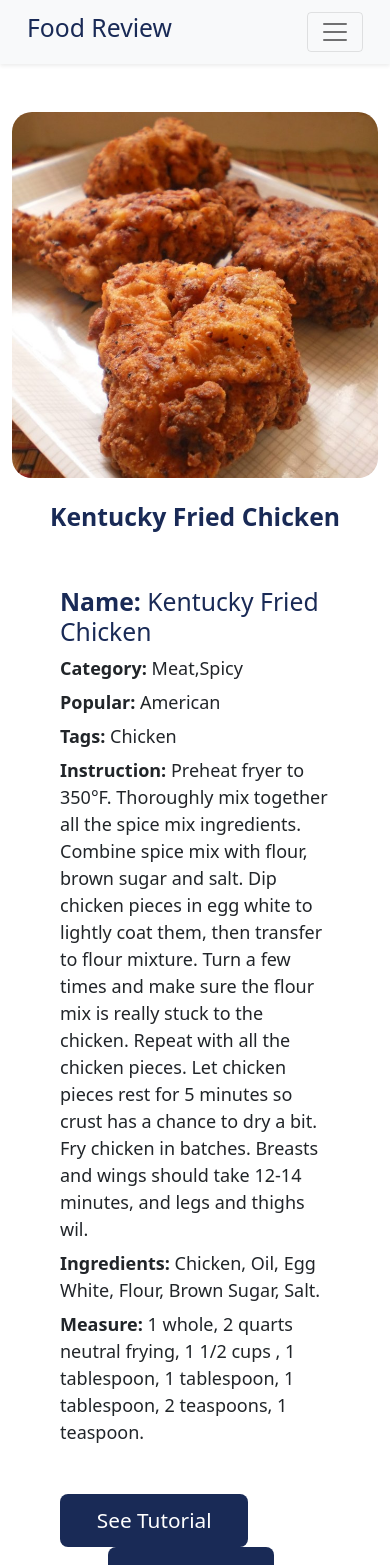
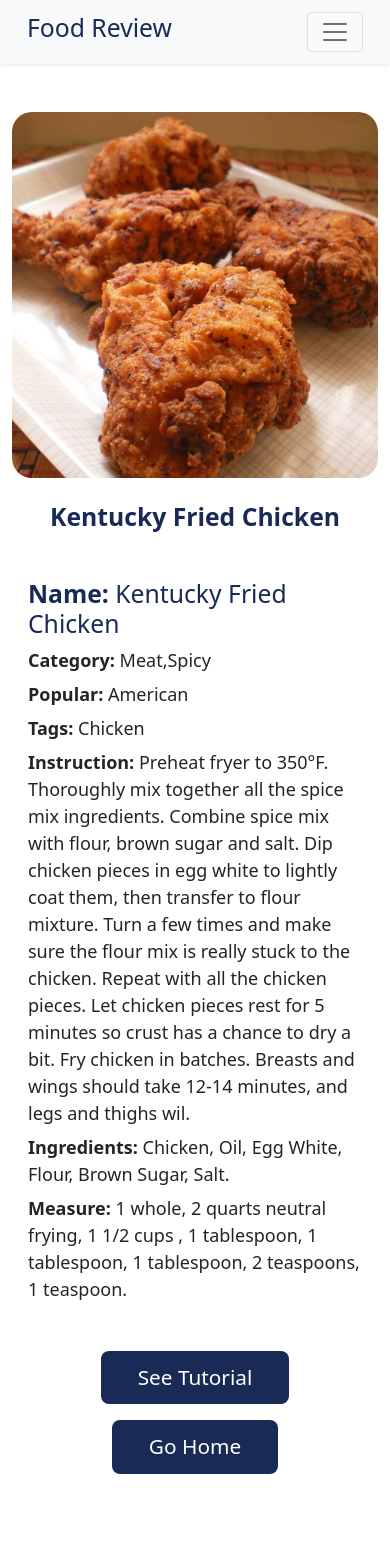
Before and after one commit to ImRanKhan81m/Food-Review-A09, a React (Create React App) app: page /about in a window 390 px wide. Shown: the top 1565 px of the page. After the commit the page ends 1490 px from the top, so only its background shows below. Built offline with nearby package versions, Linux system fonts and the light colour scheme; the HTML template or start-up script is replaced by a standard one.

Commit message:
blog and about page responsive done

```diff
--- a/src/Components/About/About.js
+++ b/src/Components/About/About.js
@@ -17,7 +17,7 @@
                         </div>
                     </Col>
                     <Col lg='6' md='12'>
-                        <div className="details-container p-5">
+                        <div className="details-container p-3 p-lg-5  mt-4 mt-lg-0">
                             <h2><b>Name:</b> Kentucky Fried Chicken</h2>
                             <p><b>Category:</b> Meat,Spicy</p>
                             <p><b>Popular:</b> American</p>
@@ -26,9 +26,9 @@
                             <p><b>Ingredients:</b> Chicken, Oil, Egg White, Flour, Brown Sugar, Salt.</p>
                             <p><b>Measure:</b> 1 whole, 2 quarts neutral frying, 1 1/2 cups , 1 tablespoon, 1 tablespoon, 1 tablespoon, 2 teaspoons, 1 teaspoon.</p>
 
-                            <div className='home-details mt-5'>
+                            <div className='home-details mt-5 text-center'>
                                 <a target='blank' href="https://www.youtube.com/watch?v=PTUxCvCz8Bc"><button  onClick={() => navigate('/about')}>See Tutorial</button></a>
-                                <button className='mx-5'  onClick={() => navigate('/')}>Go Home</button>
+                                <button className='mx-5 mt-3'  onClick={() => navigate('/')}>Go Home</button>
                             </div>
                         </div>
                     </Col>
--- a/src/Components/Blogs/Blog.js
+++ b/src/Components/Blogs/Blog.js
@@ -5,15 +5,15 @@
     return (
         <div>
             <div className="container">
-                <Row className='pt-5 mt-3'>
+                <Row className=' mt-5'>
                     <Col lg='6' md='12'>
-                        <div className="first-question p-5">
+                        <div className="first-question p-lg-5 p-2">
                             <h3>1) What is Context Api?</h3>
                             <p><b>Answer:</b> The Context API is a React structure that enables to exchange unique details and assists in solving prop-drilling from all levels of Application. Context provides a way to pass data through the component tree without having to pass props down manually at every level. The React Context API is a way for a React app to effectively produce global variables that can be passed around. This is the alternative to "prop drilling" or moving props from grandparent to child to parent, and so on.</p>
                         </div>
                     </Col>
                     <Col lg='6' md='12'>
-                        <div className="second-question p-5">
+                        <div className="second-question p-lg-5 p-2">
                             <h3>2) What is Semantic Tag?</h3>
                             <p><b>Answer:</b> Semantic HTML tags provide information about the contents of those tags that goes beyond just how they look on a page. Text that is enclosed in the code tag is immediately recognized by the browser as some type of coding language. Instead of trying to render that code, the browser understands that are using that text as an example of the code for the purposes of an article.</p>
                         </div>
```
